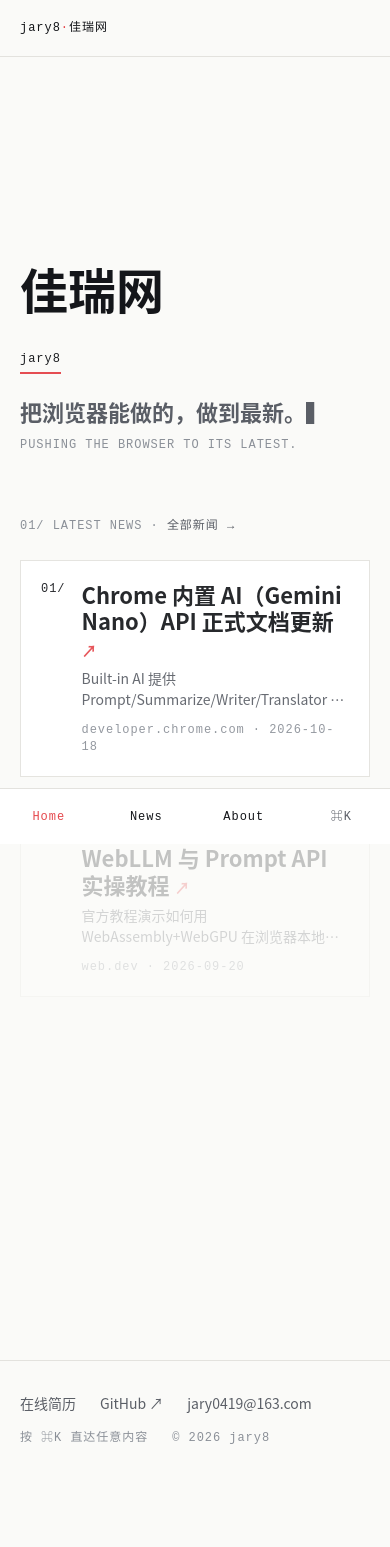
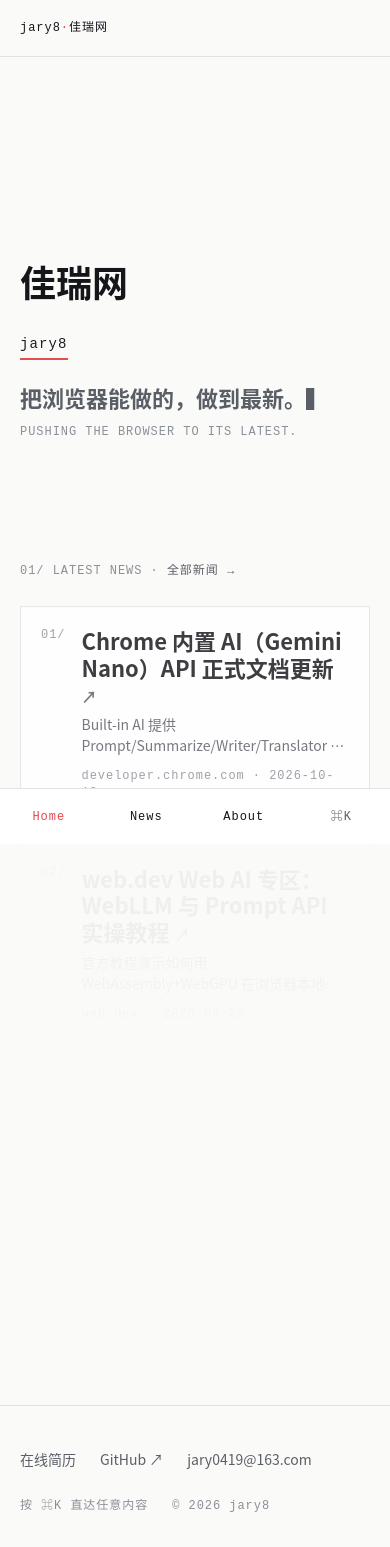
Before and after one commit to longzhengyun/website6.0, an Astro site: page /website6.0/ in a window 390 px wide. Before the commit the page ends 1479 px from the top, so only its background shows below. Built offline with nearby package versions, Linux system fonts and the light colour scheme; Astro itself is replaced by a stand-in of ours.

Commit message:
fix(m2): design cross-review B1 accent budget + B2 44px hit areas (+low items L1-L6)

```diff
--- a/src/components/SiteFooter.astro
+++ b/src/components/SiteFooter.astro
@@ -7,7 +7,7 @@ import { site } from '../data/site';
     <nav aria-label="页脚导航" class="flex items-center gap-6">
       <a
         href={`${import.meta.env.BASE_URL.replace(/\/$/, '')}/resume`}
-        class="t-small text-ink-muted hover:text-accent focus-visible:text-accent transition-colors duration-120"
+        class="t-small text-ink-muted hover:text-accent focus-visible:text-accent transition-colors duration-120 inline-flex items-center min-h-[44px]"
       >
         在线简历
       </a>
@@ -15,13 +15,13 @@ import { site } from '../data/site';
         href={site.github}
         target="_blank"
         rel="noopener noreferrer"
-        class="t-small text-ink-muted hover:text-accent transition-colors duration-120"
+        class="t-small text-ink-muted hover:text-accent transition-colors duration-120 inline-flex items-center min-h-[44px]"
       >
         GitHub ↗
       </a>
       <a
         href={`mailto:${site.email}`}
-        class="t-small text-ink-muted hover:text-accent transition-colors duration-120"
+        class="t-small text-ink-muted hover:text-accent transition-colors duration-120 inline-flex items-center min-h-[44px]"
       >
         {site.email}
       </a>
--- a/src/components/SiteHeader.astro
+++ b/src/components/SiteHeader.astro
@@ -9,7 +9,7 @@ const desktopNav = nav.filter((n) => n.href !== '/');
   <div class="shell flex items-center justify-between h-14">
     <a
       href={import.meta.env.BASE_URL}
-      class="t-label text-ink arrow-link"
+      class="t-label text-ink arrow-link inline-flex items-center min-h-[44px]"
       aria-label="jary8 佳瑞网首页"
     >
       jary8<span class="text-accent">·</span>佳瑞网
@@ -19,7 +19,7 @@ const desktopNav = nav.filter((n) => n.href !== '/');
         desktopNav.map((item) => (
           <a
             href={`${import.meta.env.BASE_URL.replace(/\/$/, '')}${item.href}`}
-            class="t-label hover:text-ink transition-colors duration-120"
+            class="t-label hover:text-ink transition-colors duration-120 inline-flex items-center min-h-[44px]"
             class:list={{ 'text-accent': isActive(item.href, current) }}
             aria-current={isActive(item.href, current) ? 'page' : undefined}
           >
--- a/src/pages/about.astro
+++ b/src/pages/about.astro
@@ -4,7 +4,7 @@ import { site } from '../data/site';
 import { skills, timeline } from '../data/about';
 
 const blocks = (rank: number) =>
-  Array.from({ length: 5 }, (_, i) => (i < rank ? '■' : '·'));
+  Array.from({ length: 5 }, (_, i) => (i < rank ? '■' : '□'));
 ---
 
 <BaseLayout
@@ -37,7 +37,7 @@ const blocks = (rank: number) =>
               <h3 class="t-h3">{s.name}</h3>
               <p class="rank-blocks t-label mt-2" aria-label={`熟练度 ${s.rank}/5`}>
                 {blocks(s.rank).map((b) => (
-                  <span class={b === '·' ? 'empty' : undefined} aria-hidden="true">
+                  <span class={b === '□' ? 'empty' : undefined} aria-hidden="true">
                     {b}
                   </span>
                 ))}
@@ -57,7 +57,7 @@ const blocks = (rank: number) =>
         {
           timeline.map((t) => (
             <li class="pl-5 pb-8 relative">
-              <p class="t-label text-accent">{t.period}</p>
+              <p class="t-label text-ink-faint">{t.period}</p>
               <h3 class="t-h3 mt-1">
                 {t.role}
                 <span class="t-small text-ink-muted"> · {t.org}</span>
@@ -81,7 +81,7 @@ const blocks = (rank: number) =>
       <h2 id="resume-link-title" class="sr-only">简历入口</h2>
       <a
         href={`${import.meta.env.BASE_URL.replace(/\/$/, '')}/resume`}
-        class="t-small text-ink-muted hover:text-accent focus-visible:text-accent transition-colors duration-120 arrow-link"
+        class="t-small text-ink-muted hover:text-accent focus-visible:text-accent transition-colors duration-120 arrow-link inline-flex items-center min-h-[44px]"
       >
         需要 PDF？→ 在线简历<span class="arrow" aria-hidden="true">↗</span>
       </a>
--- a/src/pages/index.astro
+++ b/src/pages/index.astro
@@ -12,11 +12,14 @@ const latest = sortedItems.slice(0, 3);
 >
   <article>
     <!-- Hero：站名版式 L1「双语叠印」（design-spec §3）+ 单一视觉焦点=字体呼吸 -->
-    <section class="shell shell-wide pt-[24vh] pb-16 md:pb-24" aria-labelledby="hero-title">
+    <section
+      class="shell shell-wide pt-[24vh] pb-16 md:pb-24 max-md:min-h-[60vh]"
+      aria-labelledby="hero-title"
+    >
       <h1 id="hero-title" class="t-display">
-        <span class="md:hidden zh-title block">佳瑞网</span>
+        <span class="md:hidden zh-title block text-[2.25rem]! leading-[1.2]">佳瑞网</span>
         <span
-          class="md:hidden hero-en-mono t-label inline-block mt-2 border-b-2 border-accent pb-1"
+          class="md:hidden hero-en-mono t-label text-[0.875rem]! inline-block mt-2 border-b-2 border-accent pb-1"
         >
           jary8
         </span>
--- a/src/styles/global.css
+++ b/src/styles/global.css
@@ -65,6 +65,12 @@ body {
     }
   }
 }
+/* L2：reduce 用户直接可见（spec §5 A2 降级列） */
+@media (prefers-reduced-motion: reduce) {
+  .scroll-rise {
+    animation: none;
+  }
+}
 
 /* A6 滚动书脊（D 端 2px accent 进度线，原生 scroll timeline） */
 .spine {
@@ -101,16 +107,23 @@ body {
   }
 }
 
-/* A4 hover/focus：颜色 120ms、箭头位移 160ms；无 hover 设备不依赖悬停信息 */
+/* A4 hover/focus：颜色 120ms、箭头位移 160ms；无 hover 设备不依赖悬停信息
+   B1：accent 预算回收——箭头常态 ink-muted，仅 hover/focus 交互态转 accent */
 .arrow-link .arrow {
   display: inline-block;
   transition: transform 160ms ease-out, color 120ms;
-  color: var(--c-accent);
+  color: var(--c-ink-muted);
 }
 @media (hover: hover) {
-  .arrow-link:hover .arrow {
+  .arrow-link:hover .arrow,
+  .news-card:hover .arrow {
     transform: translateX(2px);
+    color: var(--c-accent);
   }
+}
+.arrow-link:focus-visible .arrow,
+.news-card:focus-visible .arrow {
+  color: var(--c-accent);
 }
 
 /* 新闻整卡：surface 底 + 1px 线区分（禁阴影），hover 边色转 ink */
@@ -172,22 +185,36 @@ html[data-enhanced] .enhanced-only {
   display: none;
 }
 
-/* 技能等级方块 */
+/* 技能等级方块（B1：非交互元素，常态 ink-muted，不占 accent 预算） */
 .rank-blocks {
   font-family: var(--font-mono);
-  color: var(--c-accent);
+  color: var(--c-ink-muted);
   letter-spacing: 2px;
 }
 .rank-blocks .empty {
   color: var(--c-ink-faint);
 }
 
-/* A5 ⌘K 面板 */
+/* L1：编号统一取 ink-faint（spec §2.1：编号为弱化信息，正文禁用强调） */
+.row-num {
+  color: var(--c-ink-faint);
+}
+
+/* A5 ⌘K 面板（L4：遮罩 120ms 淡入） */
+@keyframes overlay-in {
+  from {
+    opacity: 0;
+  }
+  to {
+    opacity: 1;
+  }
+}
 .palette-overlay {
   position: fixed;
   inset: 0;
   z-index: 50;
   background: color-mix(in srgb, var(--c-ink) 40%, transparent);
+  animation: overlay-in 120ms ease-out both;
 }
 @keyframes palette-in {
   from {
@@ -205,16 +232,23 @@ html[data-enhanced] .enhanced-only {
   animation: palette-in 180ms cubic-bezier(0.16, 1, 0.3, 1) both;
 }
 @media (prefers-reduced-motion: reduce) {
-  .palette-panel {
+  .palette-panel,
+  .palette-overlay {
     animation: none;
   }
 }
 
-/* A3 View Transitions：根交叉淡入 200ms */
+/* A3 View Transitions：根交叉淡入 200ms；L3：reduce 下同帧替换（spec §5 A3 降级列） */
 ::view-transition-old(root),
 ::view-transition-new(root) {
   animation-duration: 200ms;
   animation-timing-function: cubic-bezier(0.33, 1, 0.68, 1);
+}
+@media (prefers-reduced-motion: reduce) {
+  ::view-transition-old(root),
+  ::view-transition-new(root) {
+    animation: none;
+  }
 }
 
 /* 终端实验位提示行（About「问站长」占位装饰） */
```
